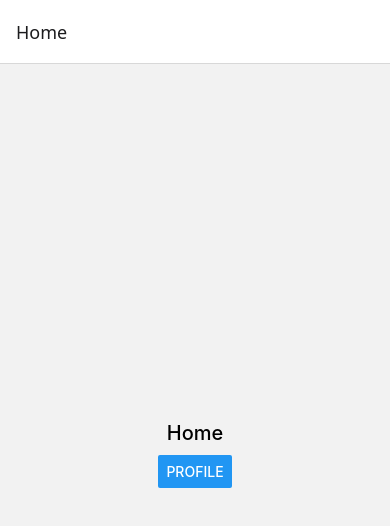
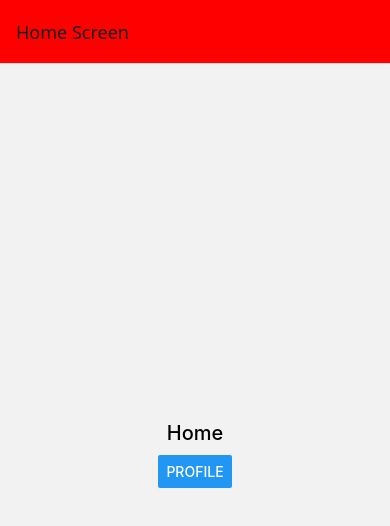
Before and after one commit to raj-83/hello, a React Native app: screen /Home in a window 390 px wide. Shown: the top 526 px of the page. Built offline with nearby package versions, Linux system fonts and the light colour scheme.

Commit message:
Enhance navigation and data passing between Home and Profile components

```diff
--- a/App.jsx
+++ b/App.jsx
@@ -11,10 +11,31 @@
 
 const StackNavigator = () => {
   return(
-    <stack.Navigator>
-      <stack.Screen name="Home" component={Home} />
-     <stack.Screen name="Profile" component={Profile} />
-       <stack.Screen name="Search" component={Search} />
+    <stack.Navigator initialRouteName='Home'
+
+      scrrenOptions ={{
+        headerStyle:{
+          backgroundColor:"yellow"
+        }
+      }}
+>
+       <stack.Screen
+        name="Search"
+         component={Search}
+         options ={{headerShown:false}}
+         />
+
+      <stack.Screen
+      name="Home"
+      component={Home}
+       options ={{title:"Home Screen",headerStyle:{backgroundColor:"red"}}}
+      />
+
+         <stack.Screen
+     name="Profile"
+      component={Profile}
+      />
+
     </stack.Navigator>
   )
 }
--- a/src/screens/Home.jsx
+++ b/src/screens/Home.jsx
@@ -3,11 +3,12 @@
 import Profile from './Profile'
 
 const Home = ({navigation}) => {
+
   return (
     <View style={{width:"100%", height:"100%", justifyContent:"center", alignItems:"center"}}>
 
         <Text style ={{fontSize:20,fontWeight:"500",marginBottom:10}}>Home</Text>
-        <Button title="Profile" onPress={()=>navigation.navigate("Profile")}/>
+        <Button title="Profile" onPress={()=>navigation.navigate("Profile",{id:1,name:"rajeev"})}/>
     </View>
   )
 }
--- a/src/screens/Profile.jsx
+++ b/src/screens/Profile.jsx
@@ -1,10 +1,15 @@
 import { StyleSheet,Button, Text, View } from 'react-native'
 import React from 'react'
 
-const Profile = ({navigation}) => {
+const Profile = ({navigation,route}) => {
+    const {id,name} = route.params;
+    console.log(route.params);
   return (
     <View style={{width:"100%", height:"100%", justifyContent:"center", alignItems:"center"}}>
       <Text style ={{fontSize:20,fontWeight:"500",marginBottom:10}}>Profile</Text>
+
+         <Text style={styles.text}>id:{id},Name:{name}</Text>
+
       <Button title="Search" onPress={()=>navigation.navigate("Search")}/>
     </View>
   )
```
